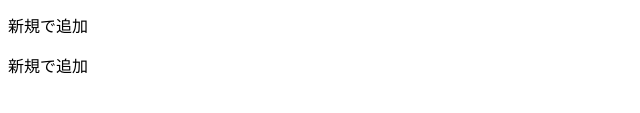
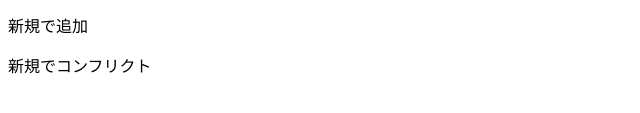
Before and after one commit to genjp1/test, a plain HTML site: page index.html in a window 1280 px wide. Shown: the part 203-316 px from the top of the page, 0-640 px from the left. Drawn offline with Linux system fonts and the light colour scheme.

Commit message:
新規でコンフリクト

```diff
--- a/index.html
+++ b/index.html
@@ -13,7 +13,7 @@
     <p>あとから追加した文章（コンフリクトを起こします）</p>
     <p>あとから追加した文章（コンフリクトを起こします）</p>
     <p>新規で追加</p>
-    <p>新規で追加</p>
+    <p>新規でコンフリクト</p>
 
 
 </body>
```
